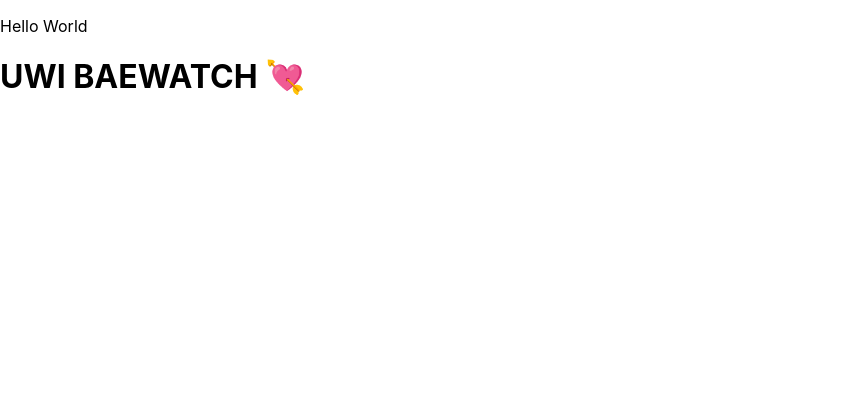
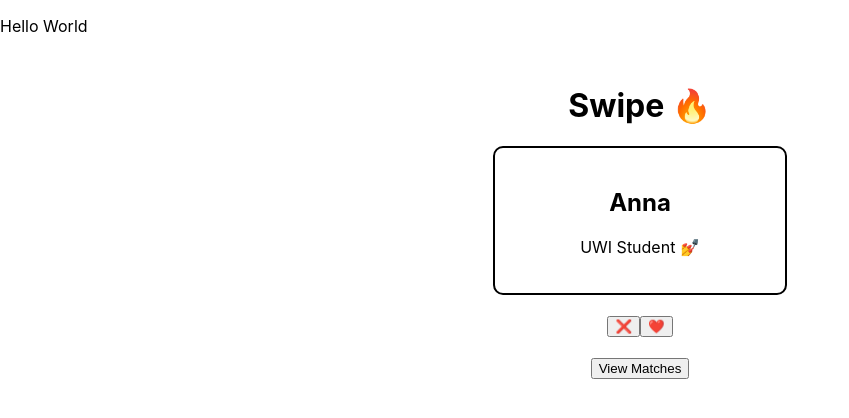
Before and after one commit to Yufraf/uwi-baewatch, a React (Create React App) app: page /home in a window 1280 px wide. Shown: the top 418 px of the page, without its empty margins (0-849 px from the left). Built offline with nearby package versions, Linux system fonts and the light colour scheme.

Commit message:
made some changes to the app, added some pages and components

```diff
--- a/src/App.js
+++ b/src/App.js
@@ -1,8 +1,19 @@
+import { BrowserRouter, Routes, Route } from "react-router-dom";
+import Landing from "./pages/Landing";
+import Login from "./pages/Login";
+import Home from "./pages/Home";
+import Matches from "./pages/Matches";
+
 function App() {
   return (
-    <div>
-      <h1>UWI BAEWATCH 💘</h1>
-    </div>
+    <BrowserRouter>
+      <Routes>
+        <Route path="/" element={<Landing />} />
+        <Route path="/login" element={<Login />} />
+        <Route path="/home" element={<Home />} />
+        <Route path="/matches" element={<Matches />} />
+      </Routes>
+    </BrowserRouter>
   );
 }
 
--- /dev/null
+++ b/src/components/card.js
@@ -0,0 +1,18 @@
+export default function Card({ user }) {
+  if (!user) return <h2>No more profiles 😢</h2>;
+
+  return (
+    <div
+      style={{
+        border: "2px solid black",
+        padding: "20px",
+        width: "250px",
+        margin: "auto",
+        borderRadius: "10px",
+      }}
+    >
+      <h2>{user.name}</h2>
+      <p>{user.bio}</p>
+    </div>
+  );
+}
--- /dev/null
+++ b/src/data/users.js
@@ -0,0 +1,6 @@
+export const users = [
+  { id: 1, name: "Anna", bio: "UWI Student 💅" },
+  { id: 2, name: "John", bio: "CS Major 💻" },
+  { id: 3, name: "Sara", bio: "Med Student 🩺" },
+  { id: 4, name: "Kyle", bio: "Footballer ⚽" },
+];
--- /dev/null
+++ b/src/pages/home.js
@@ -0,0 +1,39 @@
+import { useState } from "react";
+import { users } from "../data/users";
+import Card from "../components/Card";
+
+export default function Home() {
+  const [index, setIndex] = useState(0);
+  const [matches, setMatches] = useState([]);
+
+  const handleLike = () => {
+    setMatches([...matches, users[index]]);
+    setIndex(index + 1);
+  };
+
+  const handleDislike = () => {
+    setIndex(index + 1);
+  };
+
+  const goToMatches = () => {
+    localStorage.setItem("matches", JSON.stringify(matches));
+    window.location.href = "/matches";
+  };
+
+  return (
+    <div style={{ textAlign: "center", marginTop: "50px" }}>
+      <h1>Swipe 🔥</h1>
+
+      <Card user={users[index]} />
+
+      <br />
+
+      <button onClick={handleDislike}>❌</button>
+      <button onClick={handleLike}>❤️</button>
+
+      <br /><br />
+
+      <button onClick={goToMatches}>View Matches</button>
+    </div>
+  );
+}
--- /dev/null
+++ b/src/pages/landing.js
@@ -0,0 +1,12 @@
+export default function Landing() {
+  return (
+    <div style={{ textAlign: "center", marginTop: "100px" }}>
+      <h1>UWI BAEWATCH 💘</h1>
+      <p>Find your campus match</p>
+
+      <a href="/login">
+        <button>Get Started</button>
+      </a>
+    </div>
+  );
+}
--- /dev/null
+++ b/src/pages/login.js
@@ -0,0 +1,36 @@
+import { useState } from "react";
+
+export default function Login() {
+  const [email, setEmail] = useState("");
+  const [password, setPassword] = useState("");
+
+  const handleLogin = () => {
+    if (email === "bob@mail.com" && password === "bobpass") {
+      localStorage.setItem("user", "bob");
+      window.location.href = "/home";
+    } else {
+      alert("Wrong credentials");
+    }
+  };
+
+  return (
+    <div style={{ textAlign: "center", marginTop: "100px" }}>
+      <h2>Login</h2>
+
+      <input
+        placeholder="Email"
+        onChange={(e) => setEmail(e.target.value)}
+      />
+      <br /><br />
+
+      <input
+        type="password"
+        placeholder="Password"
+        onChange={(e) => setPassword(e.target.value)}
+      />
+      <br /><br />
+
+      <button onClick={handleLogin}>Login</button>
+    </div>
+  );
+}
--- /dev/null
+++ b/src/pages/matches.js
@@ -0,0 +1,21 @@
+export default function Matches() {
+  const matches = JSON.parse(localStorage.getItem("matches")) || [];
+
+  return (
+    <div style={{ textAlign: "center", marginTop: "50px" }}>
+      <h1>Your Matches ❤️</h1>
+
+      {matches.length === 0 ? (
+        <p>No matches yet</p>
+      ) : (
+        matches.map((m, index) => (
+          <div key={index}>
+            <h3>{m.name}</h3>
+            <p>{m.bio}</p>
+            <hr />
+          </div>
+        ))
+      )}
+    </div>
+  );
+}
```
